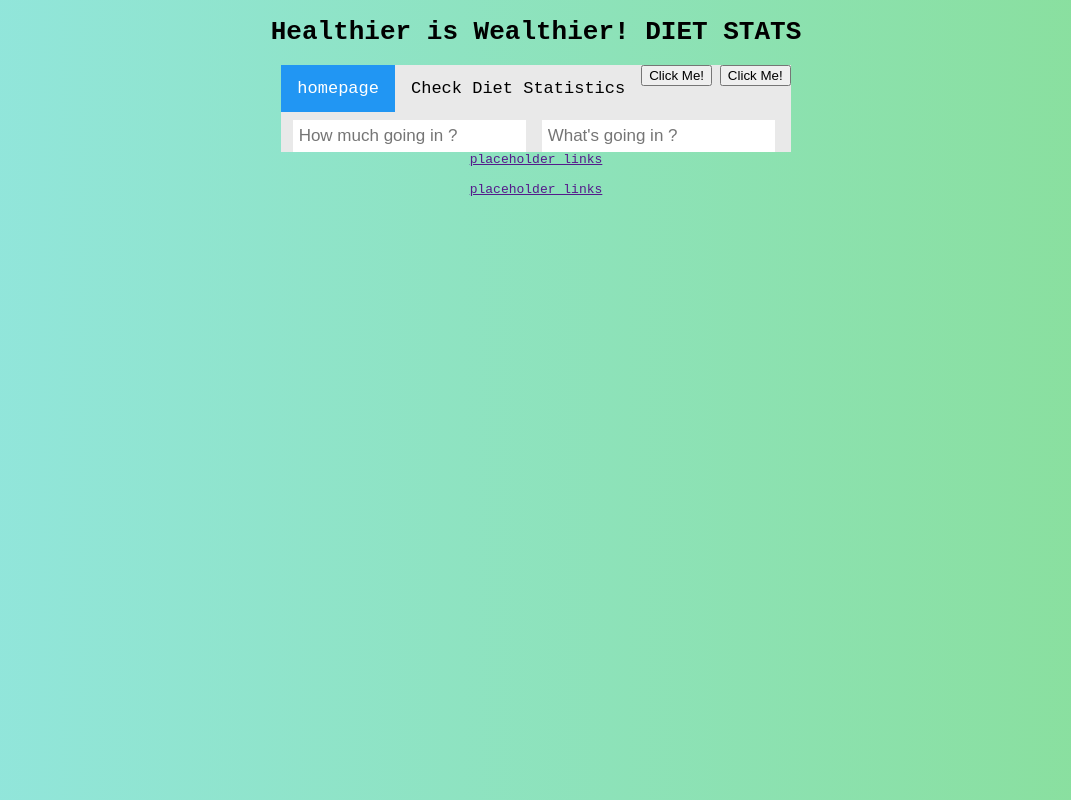
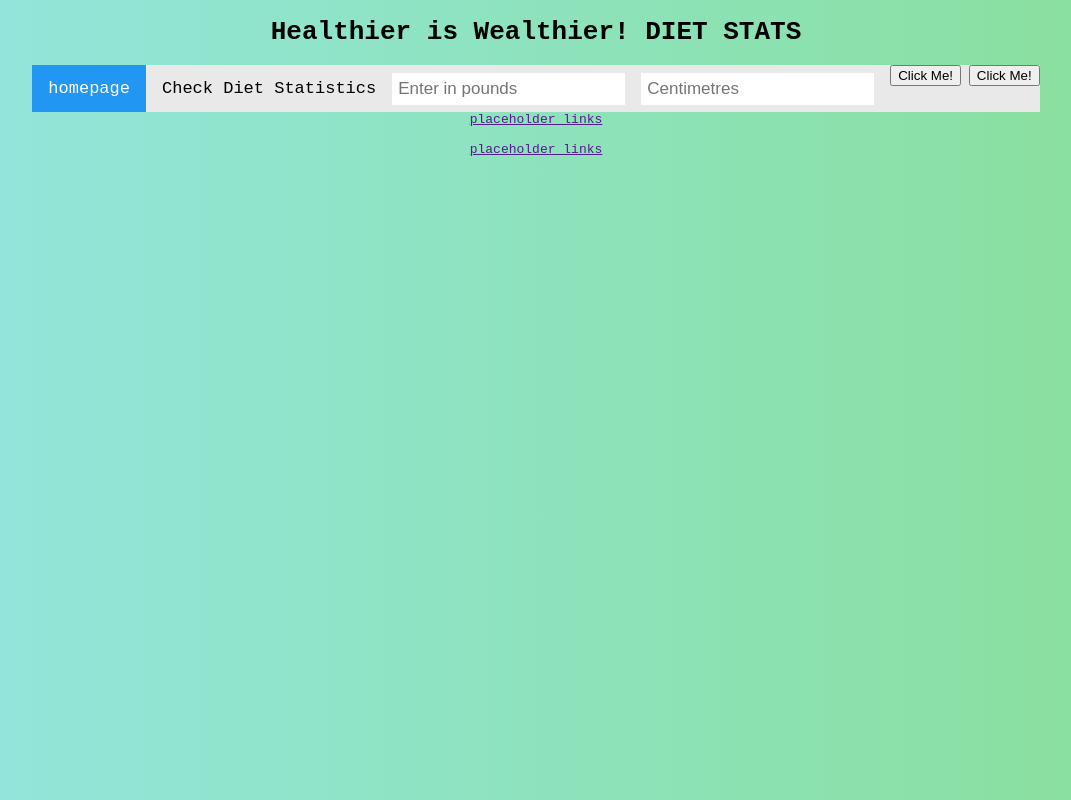
Before and after one commit to PikaKight/HW9-project, a plain HTML site: page stats.html in a window 1280 px wide. Shown: the whole page, without its empty margins (104-1175 px from the left). Drawn offline with Linux system fonts and the light colour scheme.

Commit message:
added basic body stat input bars

```diff
--- a/stats.html
+++ b/stats.html
@@ -20,12 +20,8 @@
             <button type="button" >Click Me!</button>
             <a class = "active" href="./index.html"> homepage</a>
             <a href="./stats.html">Check Diet Statistics</a>
-            <form oninput=" result.value = myResults()">
-              <!--user input for diet/meal intake-->
-                <input type="text" id = "myInputString" onkeyup="searchStringFunction()" title= "Enter meal items" placeholder="What's going in ?">
-                <input type="text" id = "myInputString2" onkeyup="myFunctionString()" title= "Enter abritrary amount" placeholder="How much going in ?">
-                <output name="result" title ="What's REALLY going in !"><result class="value"></result></output>
-             </form>
+            <input type="text" id = "myInputString" title= "Body Weight" placeholder="Enter in pounds">
+            <input type="text" id = "myInputString" title= "Height" placeholder="Centimetres">
         </div>
 
 
--- a/style.css
+++ b/style.css
@@ -1,3 +1,4 @@
+
 body{
     /*default background solid colour for browsers that don't support linear gradient*/
     background:#a7d6f0;
@@ -44,7 +45,16 @@ body{
   }
 
   /* Style the search box inside the navigation bar */
-  .searchBoxes input[type=text] {
+  .searchBoxes #myInputString {
+    float: left;
+    padding: 6px;
+    border: none;
+    margin-top: 8px;
+    margin-right: 16px;
+    font-size: 17px;
+  }
+
+  .searchBoxes #myInputString2 {
     float: right;
     padding: 6px;
     border: none;
```
